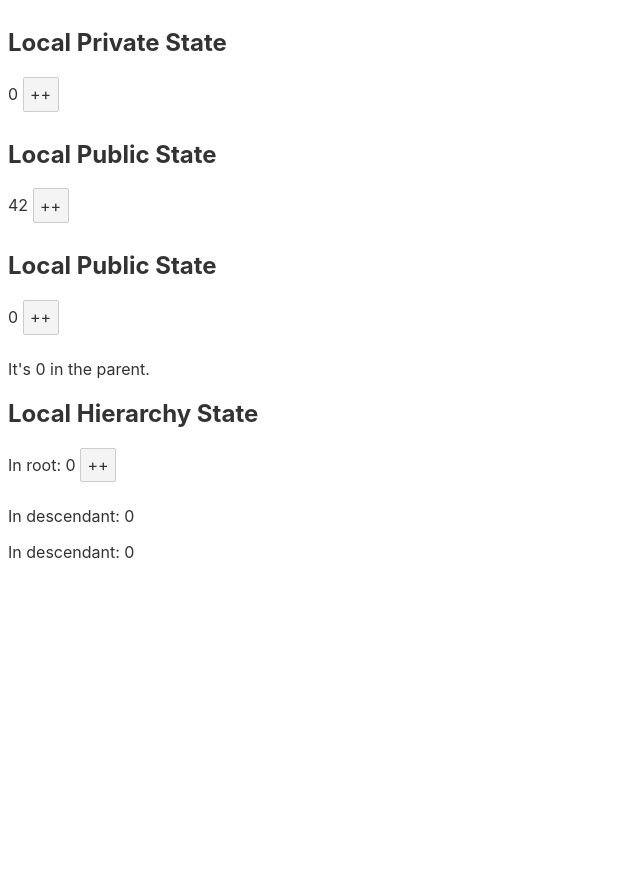
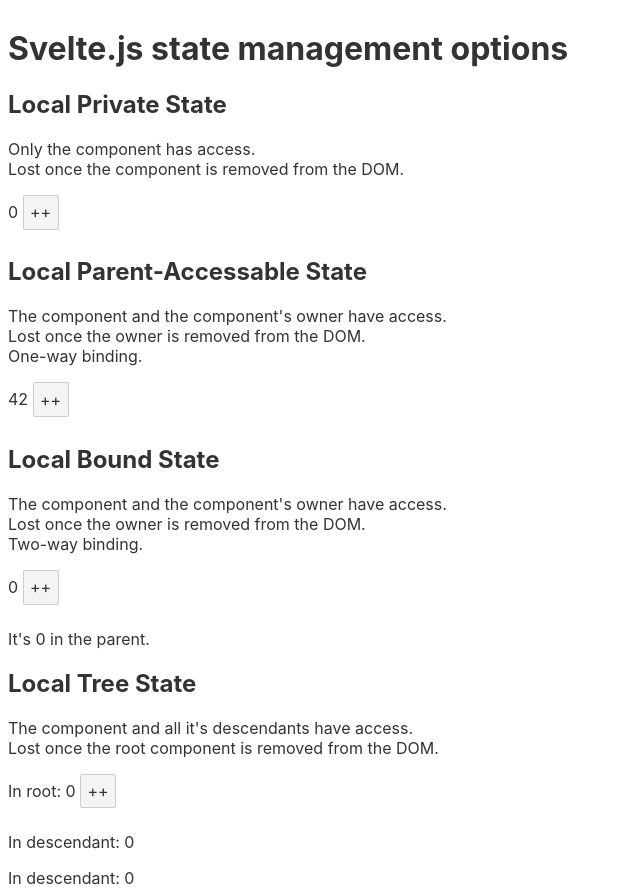
Before and after one commit to joshnuss/svelte-state-examples, a Svelte app: page / in a window 1280 px wide. Shown: the whole page, without its empty margins (0-640 px from the left). Before the commit the page ends 800 px from the top, so only its background shows below. Built offline with nearby package versions, Linux system fonts and the light colour scheme.

Commit message:
Adds examples

```diff
--- a/src/App.svelte
+++ b/src/App.svelte
@@ -7,24 +7,29 @@
 </script>
 
 <main>
+  <h1>Svelte.js state management options</h1>
   <section>
     <h2>Local Private State</h2>
+    <p>Only the component has access.<br>Lost once the component is removed from the DOM.</p>
     <LocalPrivateState/>
   </section>
 
   <section>
-    <h2>Local Public State</h2>
+    <h2>Local Parent-Accessable State</h2>
+    <p>The component and the component's owner have access.<br>Lost once the owner is removed from the DOM. <br>One-way binding.</p>
     <LocalPublicState value={42}/>
   </section>
 
   <section>
-    <h2>Local Public State</h2>
+    <h2>Local Bound State</h2>
+    <p>The component and the component's owner have access.<br>Lost once the owner is removed from the DOM. <br>Two-way binding.</p>
     <LocalPublicState bind:value={boundValue}/>
     <p>It's {boundValue} in the parent.</p>
   </section>
 
   <section>
-    <h2>Local Hierarchy State</h2>
+    <h2>Local Tree State</h2>
+    <p>The component and all it's descendants have access.<br>Lost once the root component is removed from the DOM.</p>
     <LocalTreeState/>
   </section>
 </main>
```
